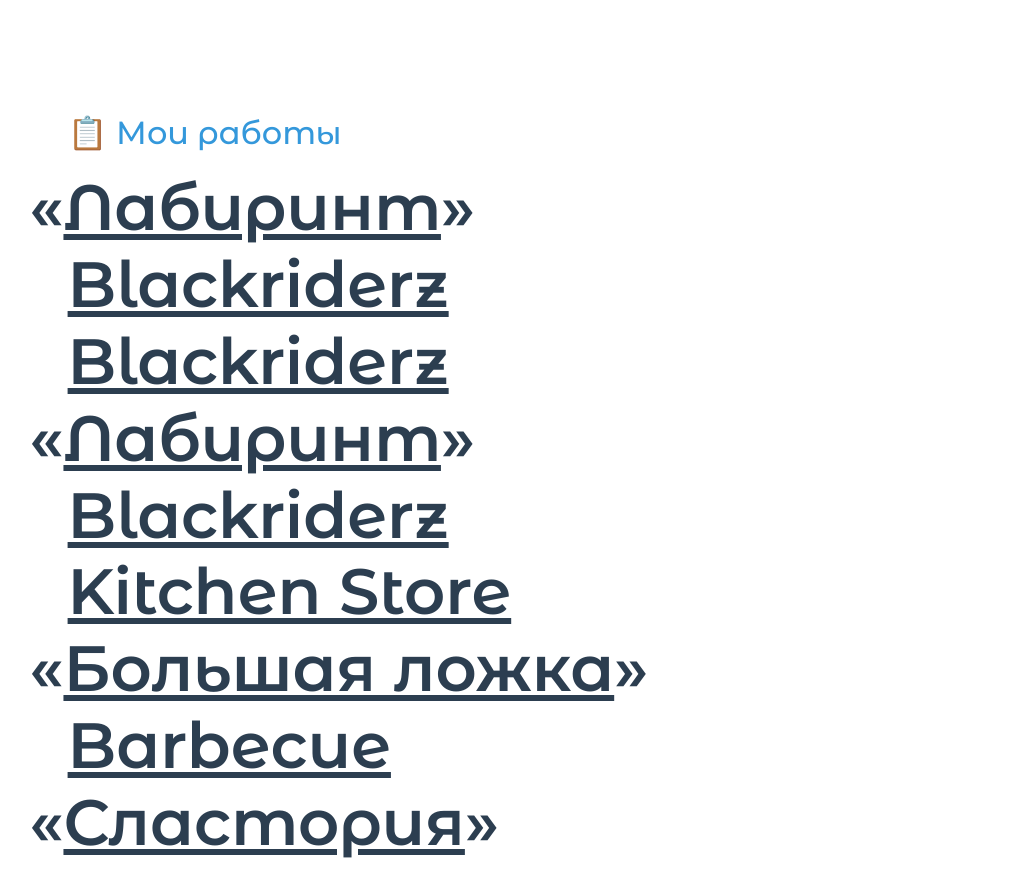
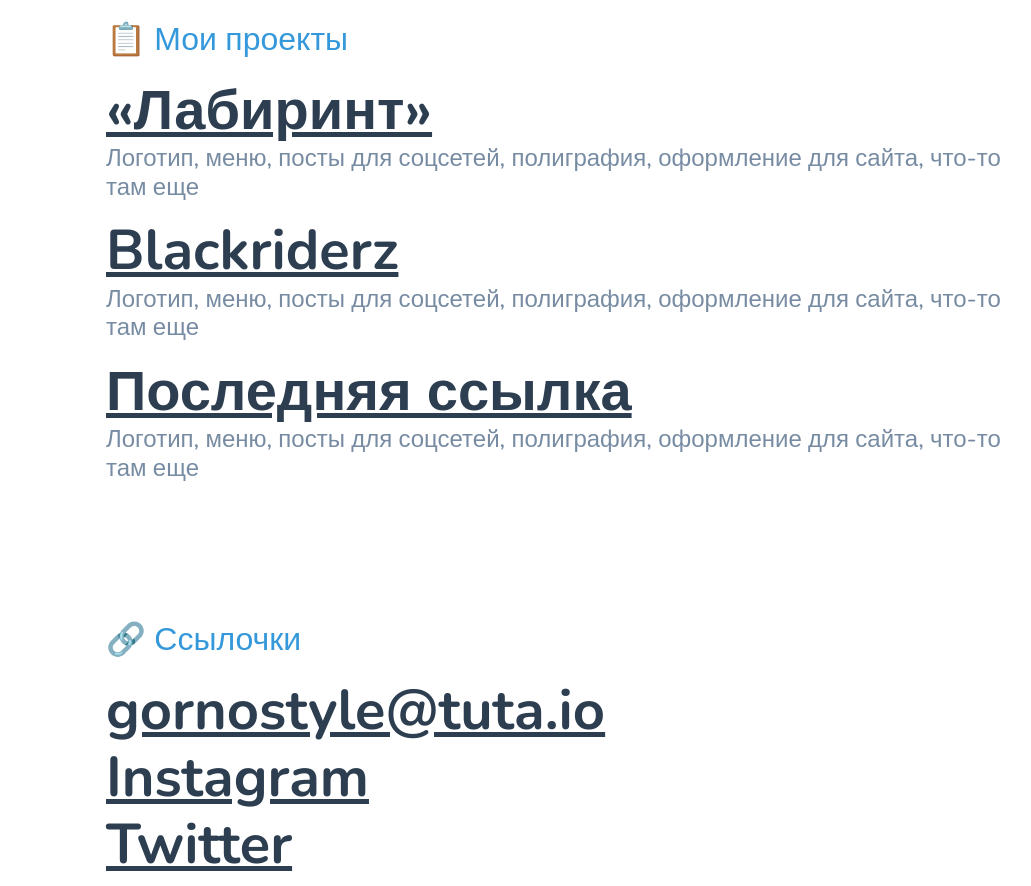
Before and after one commit to gornostyle/gornostyle.github.io, a plain HTML site: page index.html in a window 1280 px wide. Shown: the part 845-1731 px from the top of the page, without its empty margins (86-1117 px from the left). Drawn offline with nearby package versions, Linux system fonts and the light colour scheme.

Commit message:
smth completely new

```diff
--- a/index.html
+++ b/index.html
@@ -11,47 +11,44 @@
         <meta name="msapplication-TileColor" content="#2d89ef">
         <meta name="theme-color" content="#ffffff">
         <link rel="stylesheet" href="style.css">
-        <link href="https://fonts.googleapis.com/css?family=Montserrat+Alternates:500,600,700&display=swap&subset=cyrillic,cyrillic-ext" rel="stylesheet">
+        <!-- <link href="https://fonts.googleapis.com/css?family=Montserrat:500,600,700&display=swap" rel="stylesheet"> -->
+        <link href="https://fonts.googleapis.com/css2?family=Nunito:wght@500;600;700&display=swap" rel="stylesheet">
     </head>
     <body class="background-white">
         <div class="index box">
             <h1 class="heading">👋 Обо мне</h1>
-            <p class="paragraph">Приве-е-ет! Меня зовут Иван Горностаев, и&nbsp;я&nbsp;— графический дизайнер.</p>
-            <p class="paragraph">На этой уютной страничке представлены мои <a href="#projects">работы</a>, а&nbsp;также <a href="#links">ссылки</a> для&nbsp;связи со&nbsp;мной.</p>
-            <!-- <a name="projects"></a> -->
-            <h1 class="heading" id="projects">📋 Мои работы</h1>
+            <p class="paragraph">Привет! Меня зовут Иван Горностаев, и&nbsp;я&nbsp;— графический дизайнер.</p>
+            <p class="paragraph">На этой уютной страничке представлены мои <a class="link" href="#projects"><span class="underline">проекты</span></a>, а&nbsp;также <a class="link" href="#links"><span class="underline">ссылки</span></a> для&nbsp;связи со&nbsp;мной.</p>
+            <h1 class="heading" id="projects">📋 Мои проекты</h1>
             <p class="paragraph no-margin">
-                <span class="hpquote">«</span><a href="./maze.html">Лабиринт</a>»
+                <a class="link" href="./maze.html"><span class="underline">«Лабиринт»</span></a>
+            </p>
+            <p class="paragraph description">Логотип, меню, посты для соцсетей, полиграфия, оформление для сайта, что-то там еще</p>
+            <!-- <div>
+                <p style="margin: 0px">
+                    <span class="paragraph no-margin">
+                        <a class="link" href="./maze.html"><span class="underline">«Лабиринт»</span></a>
+                    </span>
+                    <span class="paragraph description">Логотип, меню, посты для соцсетей, полиграфия, оформление для сайта, что-то там еще</span>
+                </p>
+            </div> -->
+            <p class="paragraph no-margin">
+                <a class="link" href="./maze.html"><span class="underline">Blackriderz</span></a>
+            </p>
+            <p class="paragraph description">Логотип, меню, посты для соцсетей, полиграфия, оформление для сайта, что-то там еще</p>
+            <p class="paragraph no-margin">
+                <a class="link" href="./maze.html"><span class="underline">Последняя ссылка</span></a>
+            </p>
+            <p class="paragraph description" style="margin: 0px 0px 120px 0px">Логотип, меню, посты для соцсетей, полиграфия, оформление для сайта, что-то там еще</p>
+            <h1 class="heading" id="links">🔗 Ссылочки</h1>
+            <p class="paragraph no-margin">
+                <a class="link" href="mailto:gornostyle@tuta.io"><span class="underline">gornostyle@tuta.io</span></a>
             </p>
             <p class="paragraph no-margin">
-                <a href="./maze.html">Blackriderz</a>
-            </p>
-            <p class="paragraph no-margin">
-                <a href="./maze.html">Blackriderz</a>
+                <a class="link" href="https://www.instagram.com/gornostyle"><span class="underline">Instagram</span></a>
             </p>
             <p class="paragraph">
-                <span class="hpquote">«</span><a href="./maze.html">Лабиринт</a>»
-                <br>
-                <a href="#">Blackriderz</a>
-                <br>
-                <a href="#">Kitchen Store</a>
-                <br>
-                <span class="hpquote">«</span><a href="#">Большая ложка</a>»
-                <br>
-                <a href="#">Barbecue</a>
-                <br>
-                <span class="hpquote">«</span><a href="#">Сластория</a>»
-            </p>
-            <!-- <a name="links"></a> -->
-            <h1 class="heading" id="links">🔗 Ссылочки</h1>
-            <p class="paragraph no-margin">
-                <a href="mailto:gornostyle@tuta.io">gornostyle@tuta.io</a>
-            </p>
-            <p class="paragraph no-margin">
-                <a href="https://www.instagram.com/gornostyle">Instagram</a>
-            </p>
-            <p class="paragraph">
-                <a href="https://www.twitter.com/gornostyle">Twitter</a>
+                <a class="link" href="https://www.twitter.com/gornostyle"><span class="underline">Twitter</span></a>
             </p>
             <p class="paragraph">Я всегда рад новым заказам. Давай создадим что-нибудь клевое! 🤪</p>
         </div>
--- a/style.css
+++ b/style.css
@@ -12,20 +12,27 @@ body {
 }
 
 p {
-    font-family: 'Montserrat Alternates', sans-serif;
-    font-weight: 600;
+    /*font-family: 'Montserrat', sans-serif;
+    font-weight: 600;*/
+    font-family: 'Nunito', sans-serif;
+    font-weight: 700;
 }
 
 a {
     color: inherit;
+    text-decoration: none;
 }
 
-a:hover {
-    color: #e74c3c;
+a .underline {
+    text-decoration: underline;
 }
 
+/*a:hover {
+    color: #e74c3c;
+}*/
+
 h1 {
-    font-family: 'Montserrat Alternates', sans-serif;
+    font-family: 'Nunito', sans-serif;
     font-weight: 500;
 }
 
@@ -44,7 +51,7 @@ h1 {
 /* box */
 
 .box {
-    padding: 7% 12%;
+    padding: 5% 15%;
     position: relative;
     margin-right: auto;
     margin-left: auto;
@@ -54,7 +61,7 @@ h1 {
 /* paragraph */
 
 .paragraph {
-    font-size: 4em;
+    font-size: 3.5em;
     line-height: 1.2em;
     margin: 0px 0px 120px 0px;
 }
@@ -64,15 +71,18 @@ h1 {
 }
 
 .paragraph.description {
-    font-size: 2em;
+    font-size: 1.5em;
     font-weight: 500;
     line-height: 1.2em;
-    margin: 0px 0px 30px 0px;
-    color: #bdc3c7;
+    margin: 0px 0px 16px 0px;
 }
 
 .index .paragraph {
     color: #2c3e50;
+}
+
+.index .paragraph.description {
+    color: #778ca3;
 }
 
 .project .paragraph {
@@ -104,6 +114,16 @@ h1 {
     font-weight: 600;
 }
 
+
+/* link */
+
+.index .link:hover {
+    color: #e74c3c;
+}
+
+.project .link:hover {
+    color: #fed330;
+}
 
 /* left quote */
 
```
Also changed, not shown: maze.html (+5 -3 lines).
